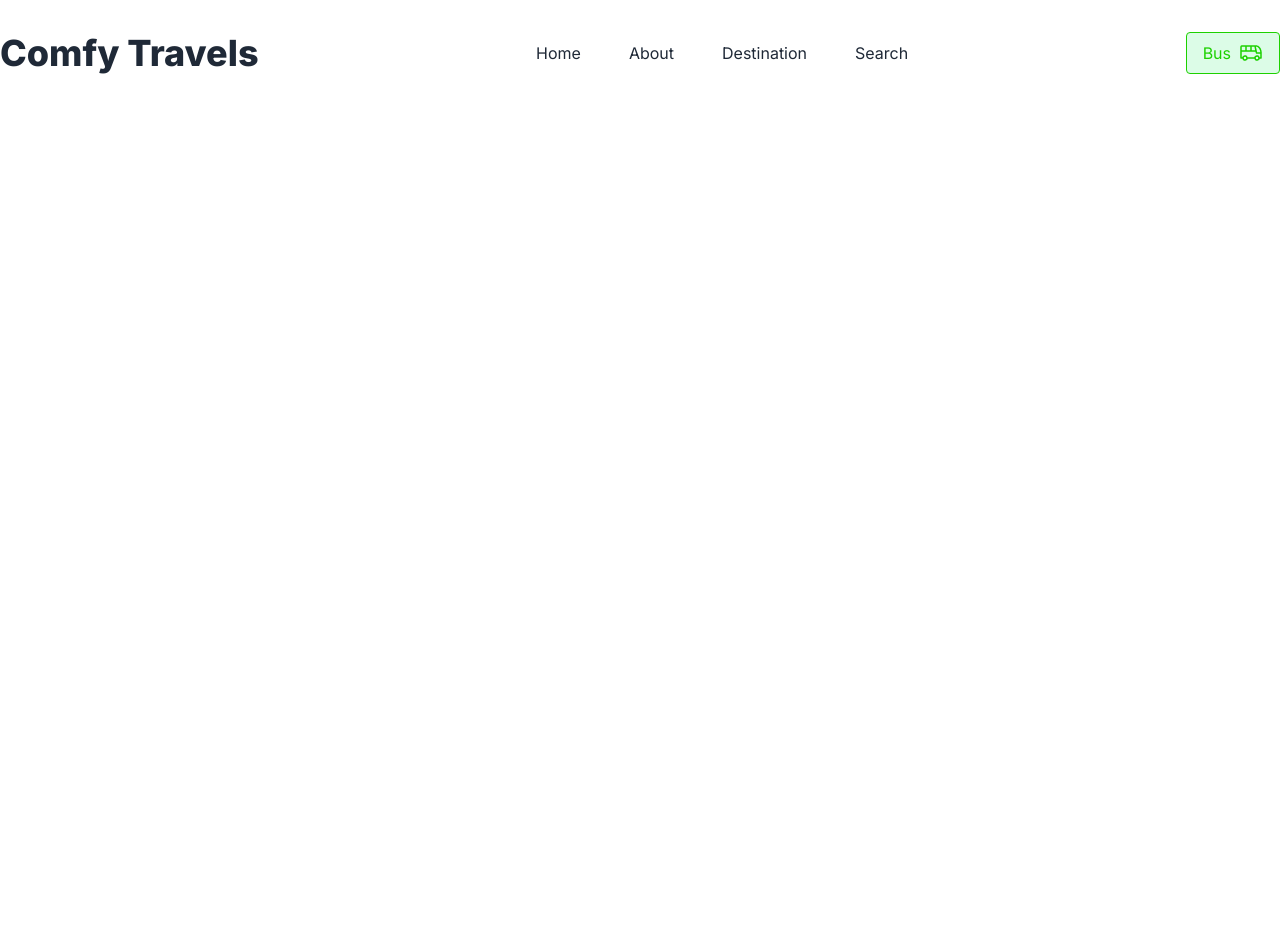
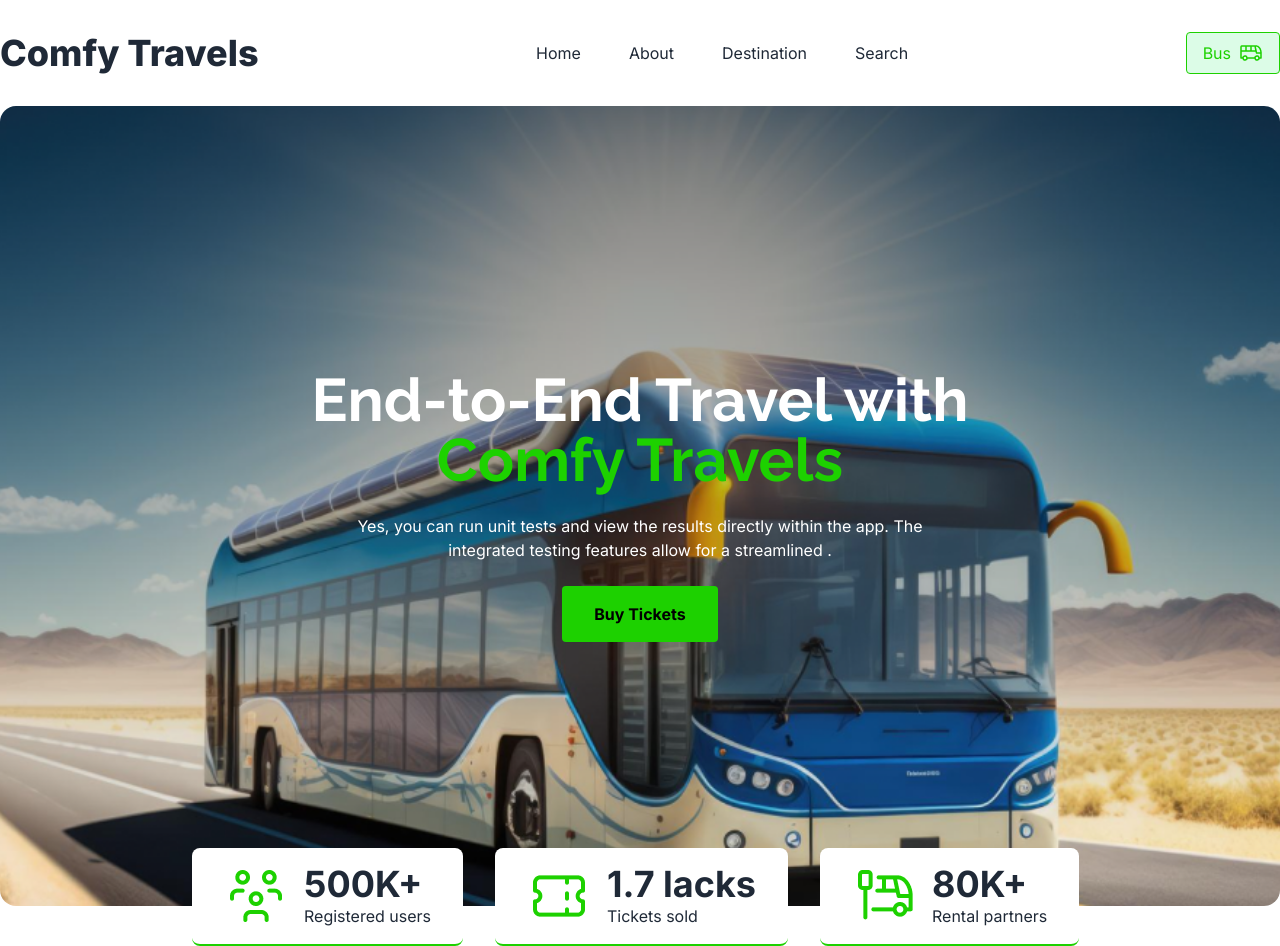
Before and after one commit to devmahmood/b9a5-smart-ticketing, a plain HTML site: page index.html in a window 1280 px wide. Before the commit the page ends 800 px from the top, so only its background shows below. Drawn offline with nearby package versions, Linux system fonts and the light colour scheme.

Commit message:
Banner Section Added

```diff
--- a/index.html
+++ b/index.html
@@ -6,15 +6,18 @@
     <meta name="viewport" content="width=device-width, initial-scale=1.0">
     <title>Document</title>
 
+    <!-- DaisyUI CDN -->
     <link href="https://cdn.jsdelivr.net/npm/daisyui@4.7.2/dist/full.min.css" rel="stylesheet" type="text/css" />
     <script src="https://cdn.tailwindcss.com"></script>
 
+    <!-- Raleway & Inter font added -->
     <link rel="preconnect" href="https://fonts.googleapis.com">
     <link rel="preconnect" href="https://fonts.gstatic.com" crossorigin>
     <link
         href="https://fonts.googleapis.com/css2?family=Inter:wght@100..900&family=Raleway:ital,wght@0,100..900;1,100..900&display=swap"
         rel="stylesheet">
 
+    <!-- Styles -->
     <style>
         .raleway-font {
             font-family: "Raleway", sans-serif;
@@ -27,7 +30,8 @@
 </head>
 
 <body class="max-w-screen-2xl mx-auto inter-font">
-    <!-- Navbar Added-->
+    <header id="header" class="max-w-screen-xl mx-auto">
+        <!-- Navbar Section-->
         <nav class="flex lg:flex-row gap-4 justify-between items-center my-8">
             <div>
                 <h1 class="text-4xl font-extrabold">Comfy Travels</h1>
@@ -46,7 +50,56 @@
             </div>
         </nav>
 
-
+        <!-- Banner section -->
+        <div class="relative">
+            <div class="bg-[url('./images/banner.png')] bg-no-repeat bg-cover bg-center rounded-2xl h-screen">
+                <div class=" flex justify-center items-center h-full">
+                    <div class="text-center text-white space-y-6">
+                        <h1 class="text-4xl lg:text-6xl font-bold raleway-font">
+                            End-to-End Travel with <br>
+                            <span class="text-[#1DD100]">Comfy Travels</span>
+                        </h1>
+                        <p>
+                            Yes, you can run unit tests and view the results directly within the app. The <br>
+                            integrated testing
+                            features allow for a streamlined .
+                        </p>
+                        <button class="text-black bg-[#1DD100] rounded px-8 py-4 font-bold"><a href="#select-seat">Buy
+                                Tickets</a></button>
+                    </div>
+                </div>
+            </div>
+            <div class="flex flex-row gap-8 items-center lg:absolute -bottom-10 left-48">
+                <div class="bg-white border-b-2 border-[#1DD100] rounded-lg flex gap-4 px-8 py-4">
+                    <div>
+                        <img src="./images/people.png" alt="">
+                    </div>
+                    <div>
+                        <h2 class="text-4xl font-bold">500K+</h2>
+                        <p>Registered users</p>
+                    </div>
+                </div>
+                <div class="bg-white border-b-2 border-[#1DD100] rounded-lg flex gap-4 px-8 py-4">
+                    <div>
+                        <img src="./images/ticket-cupon.png" alt="">
+                    </div>
+                    <div>
+                        <h2 class="text-4xl font-bold">1.7 lacks</h2>
+                        <p>Tickets sold</p>
+                    </div>
+                </div>
+                <div class="bg-white border-b-2 border-[#1DD100] rounded-lg flex gap-4 px-8 py-4">
+                    <div>
+                        <img src="./images/stoppage.png" alt="">
+                    </div>
+                    <div>
+                        <h2 class="text-4xl font-bold">80K+</h2>
+                        <p>Rental partners</p>
+                    </div>
+                </div>
+            </div>
+        </div>
+    </header>
     <main>
 
     </main>
```
Lines whose indentation alone changed are shown as unchanged.
